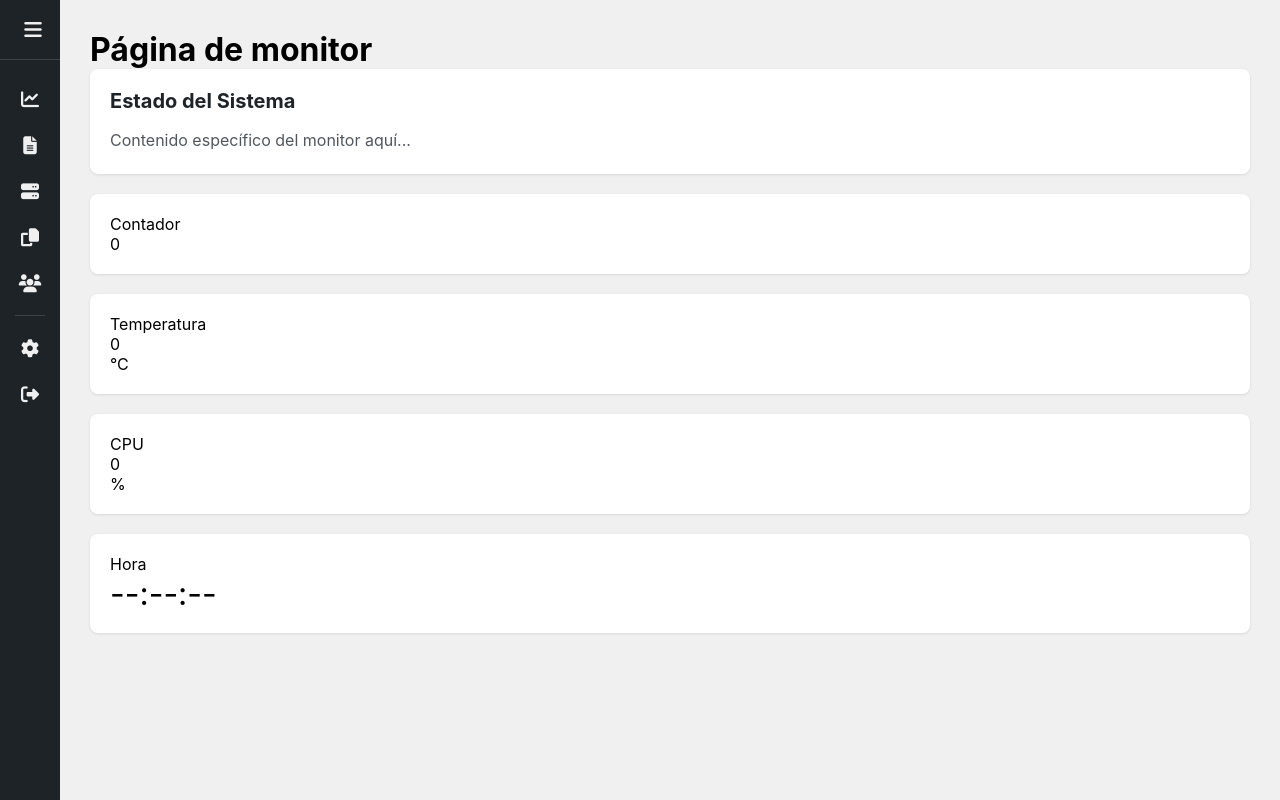
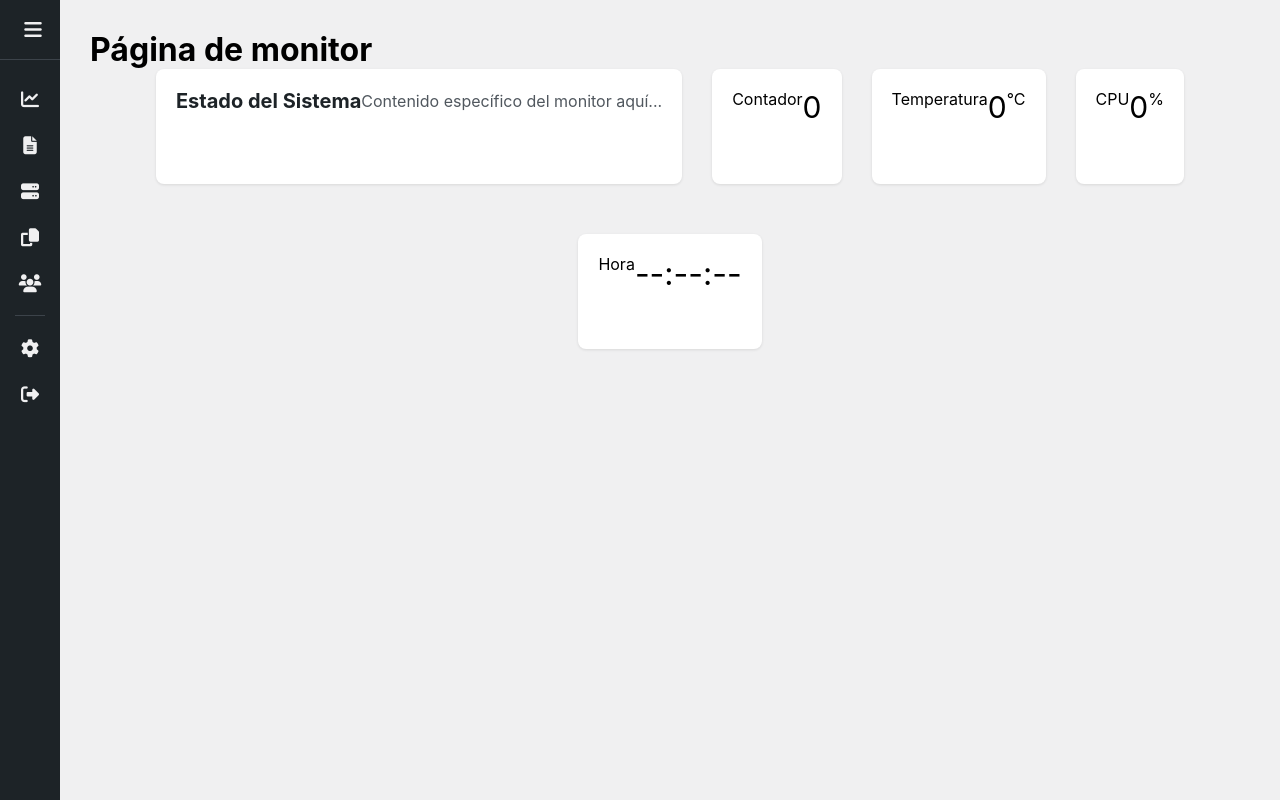
Before and after one commit to Hgo08/DockerServerDashboard, a Flask app: page / in a window 1280 px wide. Run offline with Flask 3, Linux system fonts and the light colour scheme; the visitor is signed in with stand-in values (Sample User, id 1); data that the repository does not hold is empty; parts of the project's set-up code (start-up, migrations or seed data) failed here and were passed over.

Commit message:
he añadido el div container y luego he añadido el display flex

```diff
--- a/templates/base.html
+++ b/templates/base.html
@@ -75,6 +75,14 @@
         justify-content: center;
         gap: 30px;
         flex-wrap: wrap;
+        height: 300px;
+        width: auto;
+    }
+    .valor{
+        font-size: 30px;
+        display: block;
+        text-align: center;
+        margin: 0 auto;
     }
 
     .logo-container {
@@ -267,6 +275,9 @@
             font-size: 24px;
         }
     }
+    .card{
+        display: flex;
+    }
 
     {% block extra_css %}{% endblock %}
     </style>
--- a/templates/monitor.html
+++ b/templates/monitor.html
@@ -3,12 +3,13 @@
 {% block title %}Monitor - Mi Aplicación{% endblock %}
 
 {% block content %}
+
 <h1>Página de monitor</h1>
-
-<div class="card">
-    <h2>Estado del Sistema</h2>
-    <p>Contenido específico del monitor aquí...</p>
-</div>
+<div class="container">
+    <div class="card">
+        <h2>Estado del Sistema</h2>
+        <p>Contenido específico del monitor aquí...</p>
+    </div>
     <div class="card">
         <div class="label">Contador</div>
         <div class="valor" id="contador">0</div>
@@ -30,7 +31,7 @@
         <div class="label">Hora</div>
         <div class="valor" id="timestamp" style="font-size: 32px;">--:--:--</div>
     </div>
-
+</div>
 {% endblock %}
 
 {% block extra_js %}
```
